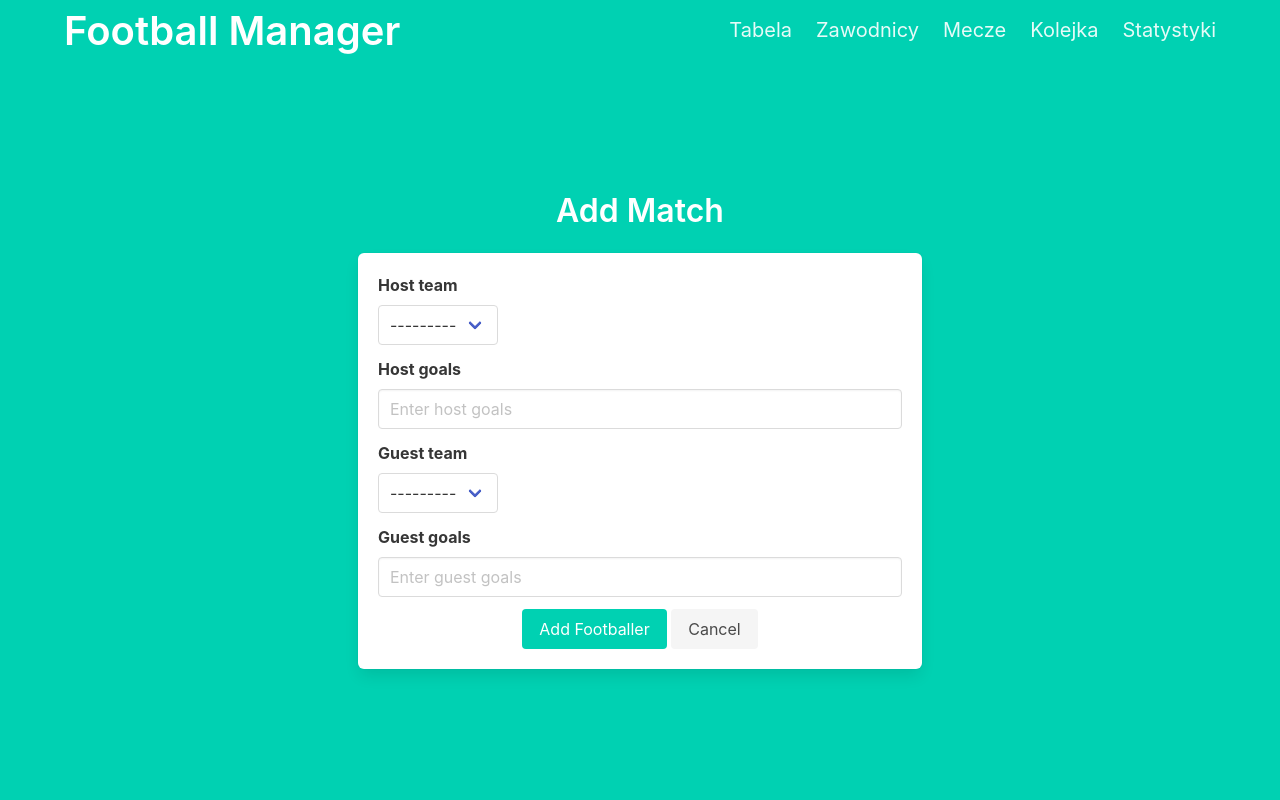
After one commit to Mrochkov/FootballManager, a Django app: page /add_match/ in a window 1280 px wide. The commit adds this page. Run offline with Django 5.2, Linux system fonts and the light colour scheme; data that the repository does not hold is empty.

Commit message:
Adding matches with validation

```diff
--- a/FootballManager/forms.py
+++ b/FootballManager/forms.py
@@ -1,7 +1,8 @@
 from django.forms import ModelForm
 from .models import Footballer
 from .models import Team
-
+from .models import Match
+from django import forms
 
 class FootballerForm(ModelForm):
     class Meta:
@@ -13,3 +14,17 @@ class TeamForm(ModelForm):
     class Meta:
         model = Team
         fields = '__all__'
+
+
+class MatchForm(ModelForm):
+    class Meta:
+        model = Match
+        fields = '__all__'
+
+    def clean(self):
+        cleaned_data = super().clean()
+        host_team = cleaned_data.get('host_team')
+        guest_team = cleaned_data.get('guest_team')
+        if host_team == guest_team:
+            raise forms.ValidationError("Host team and guest team cannot be the same.")
+        return cleaned_data
--- /dev/null
+++ b/FootballManager/templates/FootballManager/add_match.html
@@ -0,0 +1,63 @@
+{% extends 'base.html' %}
+
+{% block content %}
+<div class="container">
+    <div class="columns is-centered">
+        <div class="column is-half">
+            <h1 class="title has-text-centered">Add Match</h1>
+            <div class="box">
+                <form method="post" class="form">
+                    {% csrf_token %}
+                    <span class="error-message">{{ form.non_field_errors }} </span>
+                    <div class="field">
+                        <label class="label">Host team</label>
+                        <div class="control">
+                            <div class="select">
+                                {{form.host_team}}
+                            </div>
+                        </div>
+                    </div>
+                    <div class="field">
+                        <label class="label">Host goals</label>
+                        <div class="control">
+                            <input class="input" type="number" name="host_goals" placeholder="Enter host goals">
+                        </div>
+                    </div>
+
+                    <div class="field">
+                        <label class="label">Guest team</label>
+                        <div class="control">
+                            <div class="select">
+                                {{form.guest_team}}
+                            </div>
+                        </div>
+                    </div>
+
+                    <div class="field">
+                        <label class="label">Guest goals</label>
+                        <div class="control">
+                            <input class="input" type="number" name="guest_goals" placeholder="Enter guest goals">
+                        </div>
+                    </div>
+
+
+                    <div class="field">
+                        <div class="control has-text-centered">
+                            <button class="button is-primary" type="submit">Add Footballer</button>
+                            <a class="button is-light" href="{% url 'Matches' %}">Cancel</a>
+                        </div>
+                    </div>
+                </form>
+            </div>
+        </div>
+    </div>
+</div>
+
+<style>
+    .error-message {
+        color: red;
+        font-size: 0.9em;
+    }
+</style>
+
+{% endblock %}
--- a/FootballManager/templates/FootballManager/matches.html
+++ b/FootballManager/templates/FootballManager/matches.html
@@ -22,5 +22,7 @@
             {% endfor %}
         </tbody>
     </table>
+    <a href="/add_match" class="button is-rounded">Dodaj Mecz</a>
+
 </div>
 {% endblock %}
--- a/FootballManager/urls.py
+++ b/FootballManager/urls.py
@@ -14,4 +14,5 @@ urlpatterns = [
     path("statistics/", views.StatisticView.as_view(), name="Statistic"),
     path("add_footballer/", views.Add_Footballer, name="Add footballer"),
     path("add_team/", views.Add_Team, name="Add team"),
+    path("add_match/", views.Add_Match, name="Add match"),
 ]
--- a/FootballManager/views.py
+++ b/FootballManager/views.py
@@ -7,7 +7,7 @@ from django.views import generic
 from .models import Footballer, Team, Match, Queue, Statistic
 from .forms import FootballerForm
 from .forms import TeamForm
-
+from .forms import MatchForm
 
 class TableView(generic.ListView):
     template_name = "FootballManager/table.html"
@@ -83,7 +83,18 @@ def Add_Team(request):
     else:
         form = TeamForm()
 
-    teams = Team.objects.all()
-    context = {'form': form, 'teams': teams}
+    context = {'form': form}
+    return render(request, 'FootballManager/add_team.html', context)
 
-    return render(request, 'FootballManager/add_team.html', context)
+
+def Add_Match(request):
+    if request.method == 'POST':
+        form = MatchForm(request.POST)
+        if form.is_valid():
+            form.save()
+            return redirect('Matches')
+    else:
+        form = MatchForm()
+
+    context = {'form': form}
+    return render(request, 'FootballManager/add_match.html', context)
```
